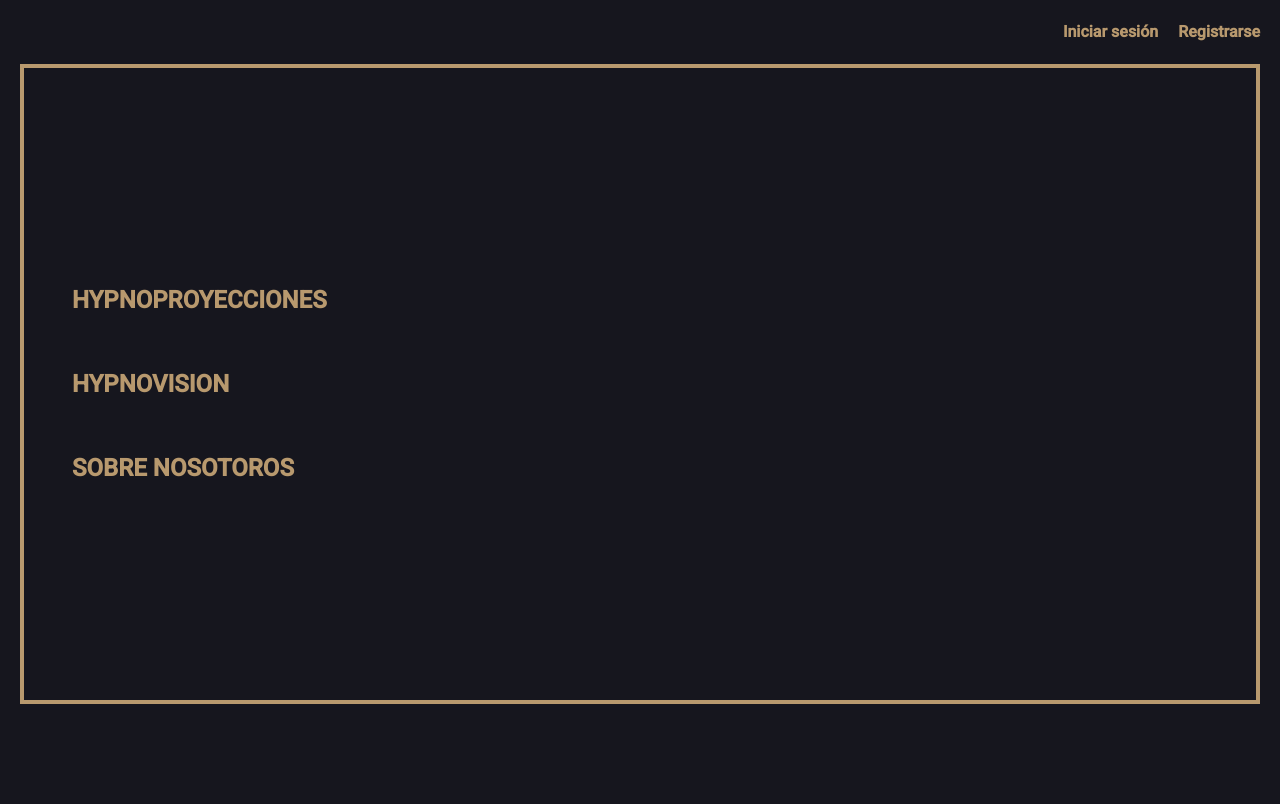
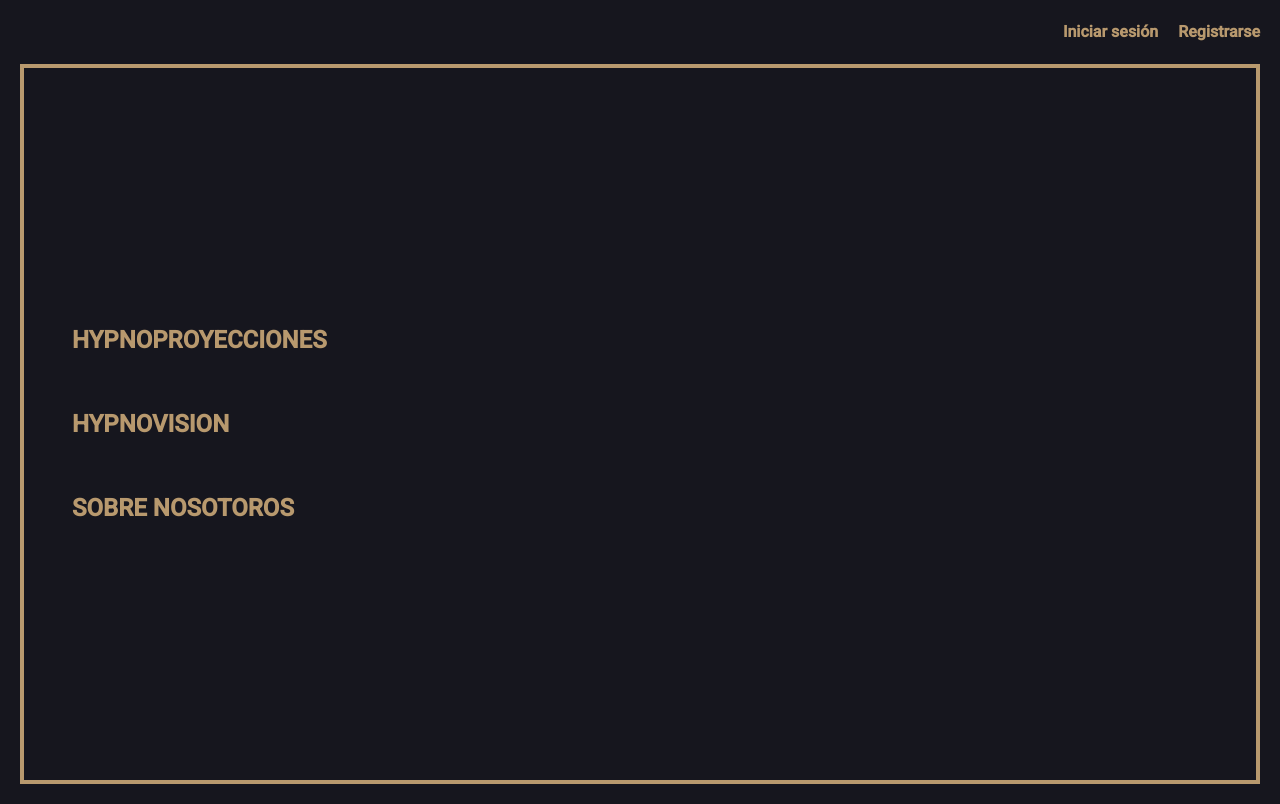
Before and after one commit to Carl-Fabri/proyecto-rem, an Angular app: page / in a window 1280 px wide. Built offline with nearby package versions, Linux system fonts and the light colour scheme.

Commit message:
add changes on home

```diff
--- a/src/app/home/home.component.html
+++ b/src/app/home/home.component.html
@@ -11,7 +11,7 @@
     <!-- <app-navbar></app-navbar> -->
   </div>
 
-  <div class="flex flex-col gap-10 p-12 border-4 border-first-theme h-full min-h-[40rem] justify-center ">
+  <div class="flex flex-col gap-10 p-12 border-4 border-first-theme h-[90vh] min-h-[30rem] justify-center ">
     <cdk-accordion class="example-accordion">
       <cdk-accordion-item
               #accordionItem="cdkAccordionItem"
```
